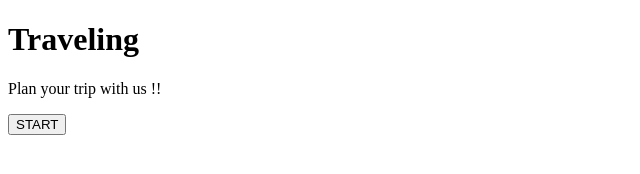
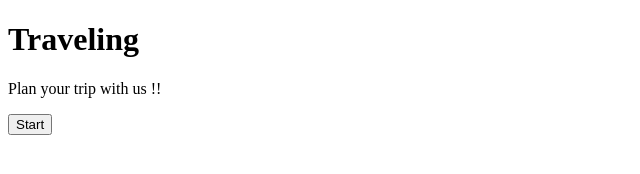
Before and after one commit to sonarneha85-del/neha-c6, a plain HTML site: page index.html in a window 1280 px wide. Shown: the full height of the page, 0-640 px from the left. Drawn offline with Linux system fonts and the light colour scheme.

Commit message:
Change button text from 'START' to 'Start'

```diff
--- a/index.html
+++ b/index.html
@@ -7,7 +7,7 @@
     <div class="alignment container">
         <h1 class="heading1">Traveling</h1>
         <p class="para"> Plan your trip with us !!</p>
-        <button class="button">START</button>
+        <button class="button">Start</button>
     </div>
 </body>
 
```
